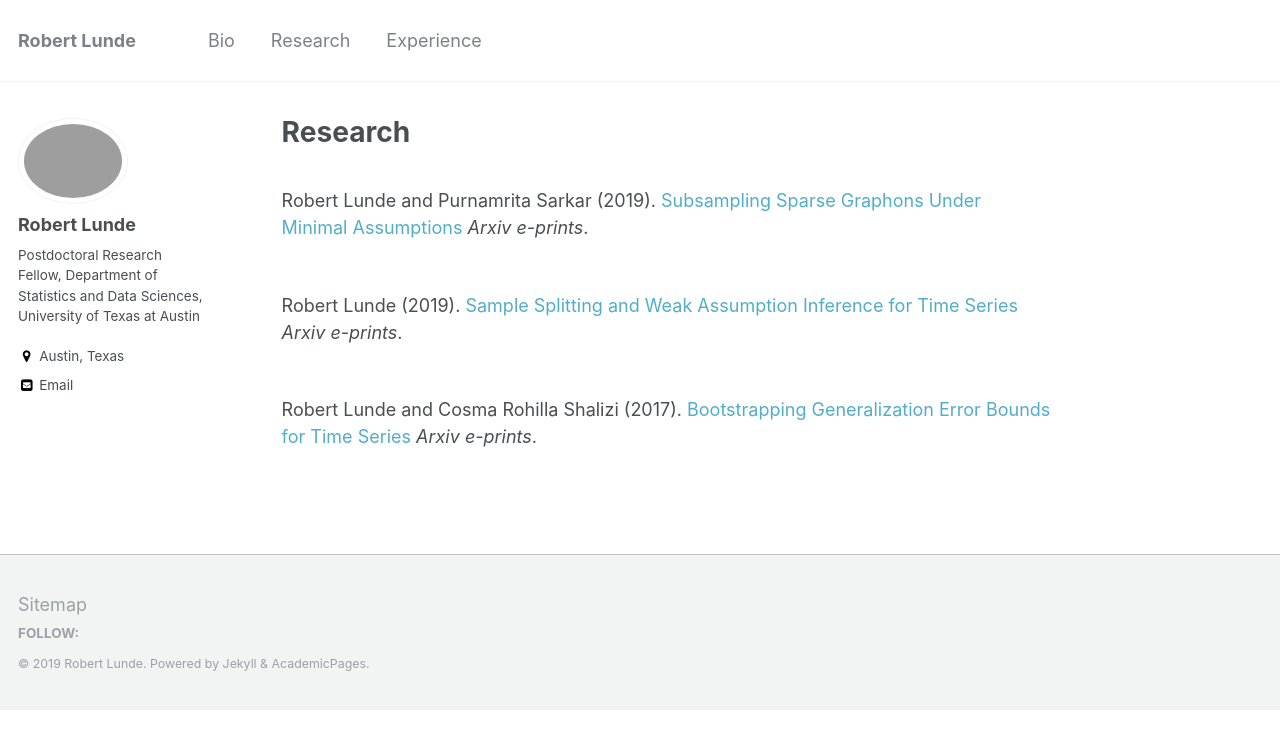
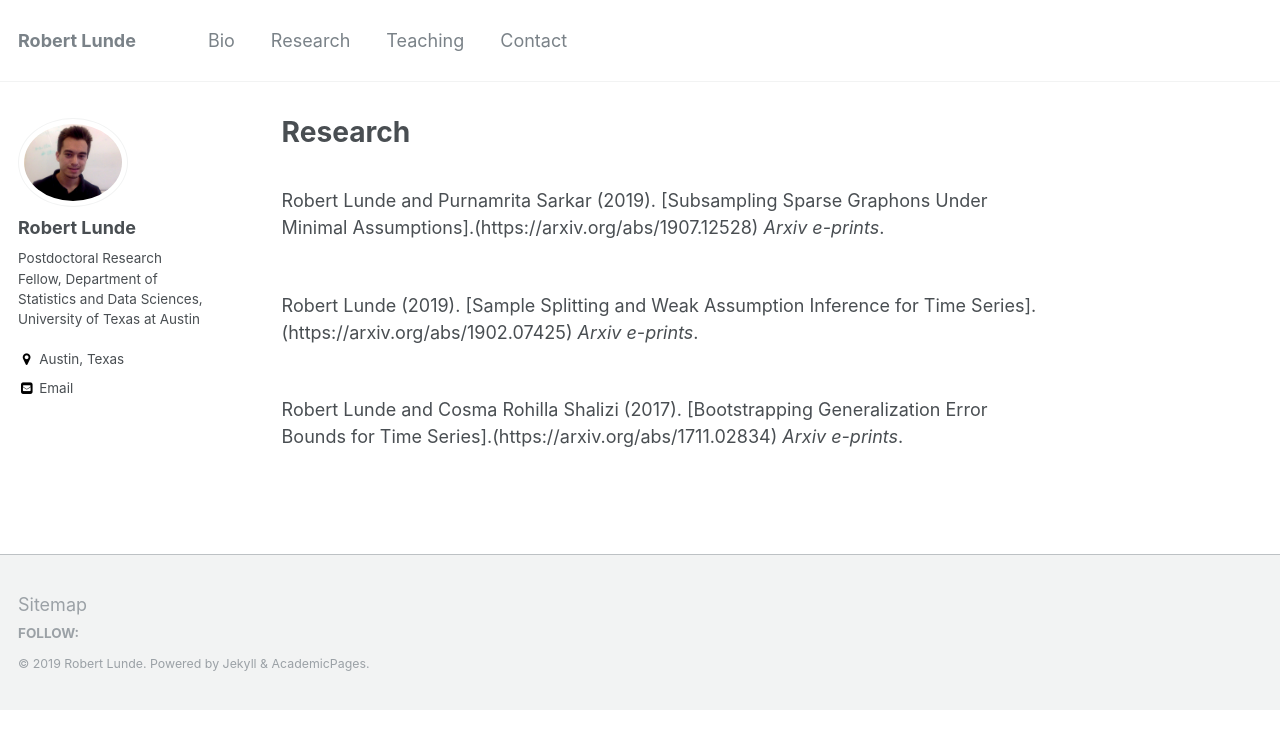
Before and after one commit to rslunde/rslunde.github.io, a Jekyll site: the page built from _pages/research.md, in a window 1280 px wide. Shown: the top 749 px of the page. Built offline with Jekyll 4.4.1, drawn with Linux system fonts in a browser that asks for light colours.

Commit message:
some changes

```diff
--- a/_config.yml
+++ b/_config.yml
@@ -10,7 +10,7 @@
 title                    : "Robert Lunde"
 title_separator          : "-"
 name                     : &name "Robert Lunde"
-description              : &description "Postdoctoral Research Fellow | @ | Department of Statistics and Data Sciences, | University of Texas at Austin"
+description              : &description "Postdoctoral Fellow, Department of Statistics and Data Sciences, University of Texas at Austin"
 url                      : https://rslunde.github.io # the base hostname & protocol for your site e.g. "https://mmistakes.github.io"
 baseurl                  : "" # the subpath of your site, e.g. "/blog"
 repository               : "rslunde.github.io"
@@ -78,7 +78,7 @@
 # Site Author
 author:
   name             : "Robert Lunde"
-  avatar           : "biophoto.jpg"
+  avatar           : "https://rslunde.github.io/files/my_photo.jpg"
   bio              : "Postdoctoral Research Fellow, Department of Statistics and Data Sciences, University of Texas at Austin"
   location         : "Austin, Texas"
   employer         :
--- a/_data/navigation.yml
+++ b/_data/navigation.yml
@@ -7,5 +7,8 @@
     title: Research
     url: /research/
   -
-    title: Experience
-    url: /experience/
+    title: Teaching
+    url: /teaching/
+  -
+    title: Contact
+    url: /contact/
--- a/_pages/research.md
+++ b/_pages/research.md
@@ -4,13 +4,10 @@
 author_profile: true
 ---
 <br>
-Robert Lunde and Purnamrita Sarkar (2019). [Subsampling Sparse Graphons Under Minimal Assumptions](https://arxiv.org/abs/1907.12528)  <i>Arxiv e-prints</i>.
-<br>
+Robert Lunde and Purnamrita Sarkar (2019). [Subsampling Sparse Graphons Under Minimal Assumptions].(https://arxiv.org/abs/1907.12528)  <i>Arxiv e-prints</i>.
 
 <br>
-Robert Lunde (2019). [Sample Splitting and Weak Assumption Inference for Time Series](https://arxiv.org/abs/1902.07425)  <i>Arxiv e-prints</i>.
-<br>
+Robert Lunde (2019). [Sample Splitting and Weak Assumption Inference for Time Series].(https://arxiv.org/abs/1902.07425)  <i>Arxiv e-prints</i>.
 
 <br>
-Robert Lunde and Cosma Rohilla Shalizi (2017). [Bootstrapping Generalization Error Bounds for Time Series](https://arxiv.org/abs/1711.02834)  <i>Arxiv e-prints</i>.
-<br>
+Robert Lunde and Cosma Rohilla Shalizi (2017). [Bootstrapping Generalization Error Bounds for Time Series].(https://arxiv.org/abs/1711.02834)  <i>Arxiv e-prints</i>.
```
Also changed, not shown: _pages/teaching.md (renamed from _pages/experience.md), 2 other files.
